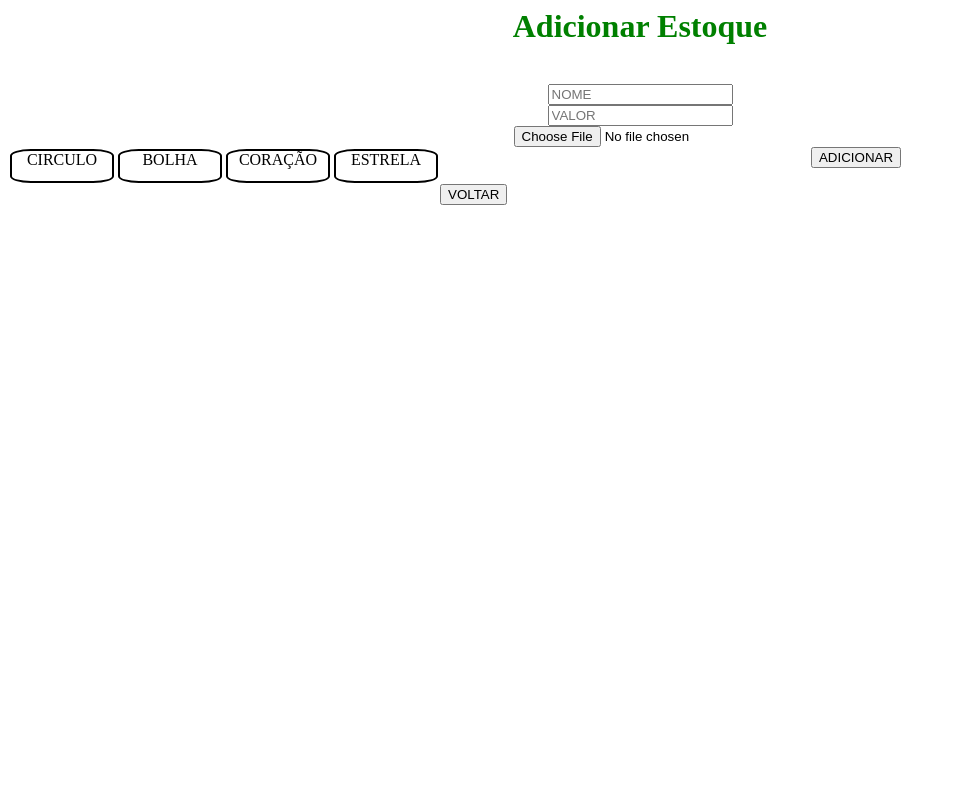
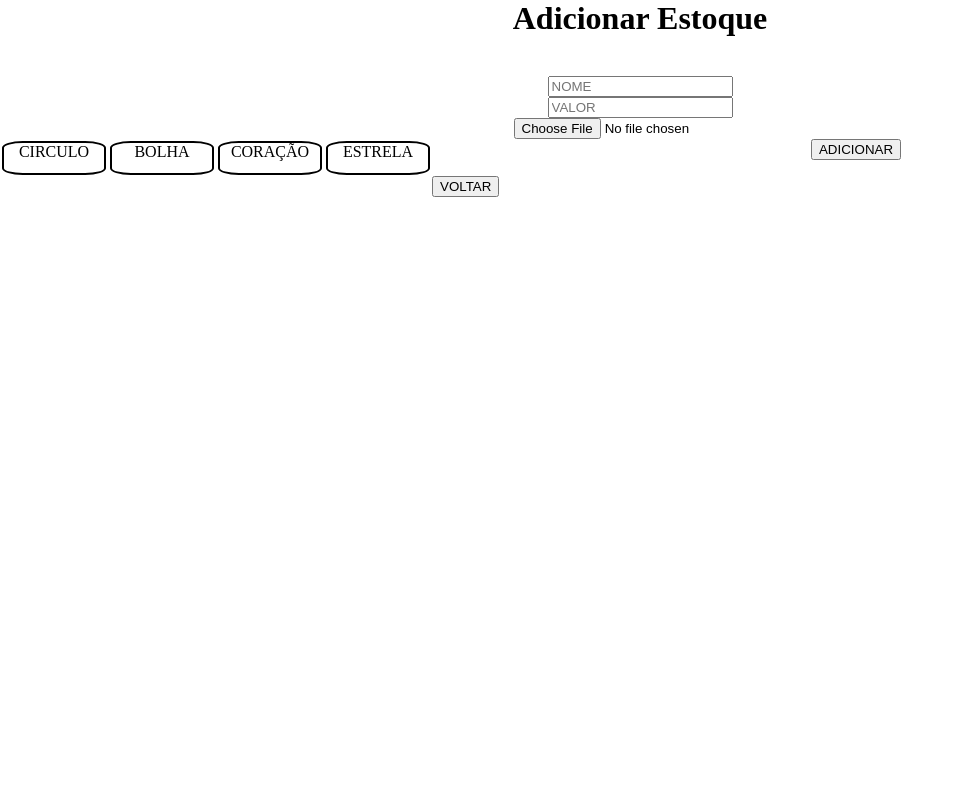
Before and after one commit to gutoPaz371/tcc, a PHP site: page /painel/admin/crudAdm/addEstoque.php in a window 1280 px wide. Shown: the whole page, without its empty margins (0-962 px from the left). Run offline with PHP 8.4, Linux system fonts and the light colour scheme; the visitor is signed in with stand-in values (Sample User, id 1).

Commit message:
css addestoque

```diff
--- a/css/prateleira.css
+++ b/css/prateleira.css
@@ -51,7 +51,6 @@ body{
 .prateleira li{
     display: inline-block;
     width: 30%;
-    box-shadow: 14px black;
     box-shadow: 0px 0px 1px 0px black;
 }
 
--- a/css/site.css
+++ b/css/site.css
@@ -1,5 +1,4 @@
-html,
-body {height: 100px; margin: 0px; padding: 0px;}
+html,body {height: 100px; margin: 0px; padding: 0px;}
 
 body {
     display: flex;
--- a/painel/admin/crudAdm/addEstoque.php
+++ b/painel/admin/crudAdm/addEstoque.php
@@ -21,6 +21,7 @@
     <meta charset="UTF-8">
     <meta http-equiv="X-UA-Compatible" content="IE=edge">
     <meta name="viewport" content="width=device-width, initial-scale=1.0">
+    <link rel="stylesheet" href="processos/addEstoque.css">
     <title>Adicionar Estoque</title>
 </head>
 <style>
@@ -37,7 +38,7 @@
     }
 </style>
 <body>
-    <h1 style="color: green;text-align: center;" >Adicionar Estoque</h1>
+    <div class="nome"><h1>Adicionar Estoque</h1></div>
     <form action="./processos/processaAddEstoque.php" method="POST" enctype="multipart/form-data" style="text-align: center;">
     <span style="text-align: center;color:<?php echo $cor ?>"><?php echo $erro;?></span><br>
         <input type="text" name="nome" placeholder="NOME"><br>
--- /dev/null
+++ b/painel/admin/crudAdm/processos/addEstoque.css
@@ -0,0 +1,14 @@
+html,body {height: 100px; margin: 0px; padding: 0px;}
+
+body{
+    background-color: rgb(255, 255, 255);
+}
+
+
+.nome a{
+
+}
+.nome h1{
+text-align: center;
+color: black;
+}
```
